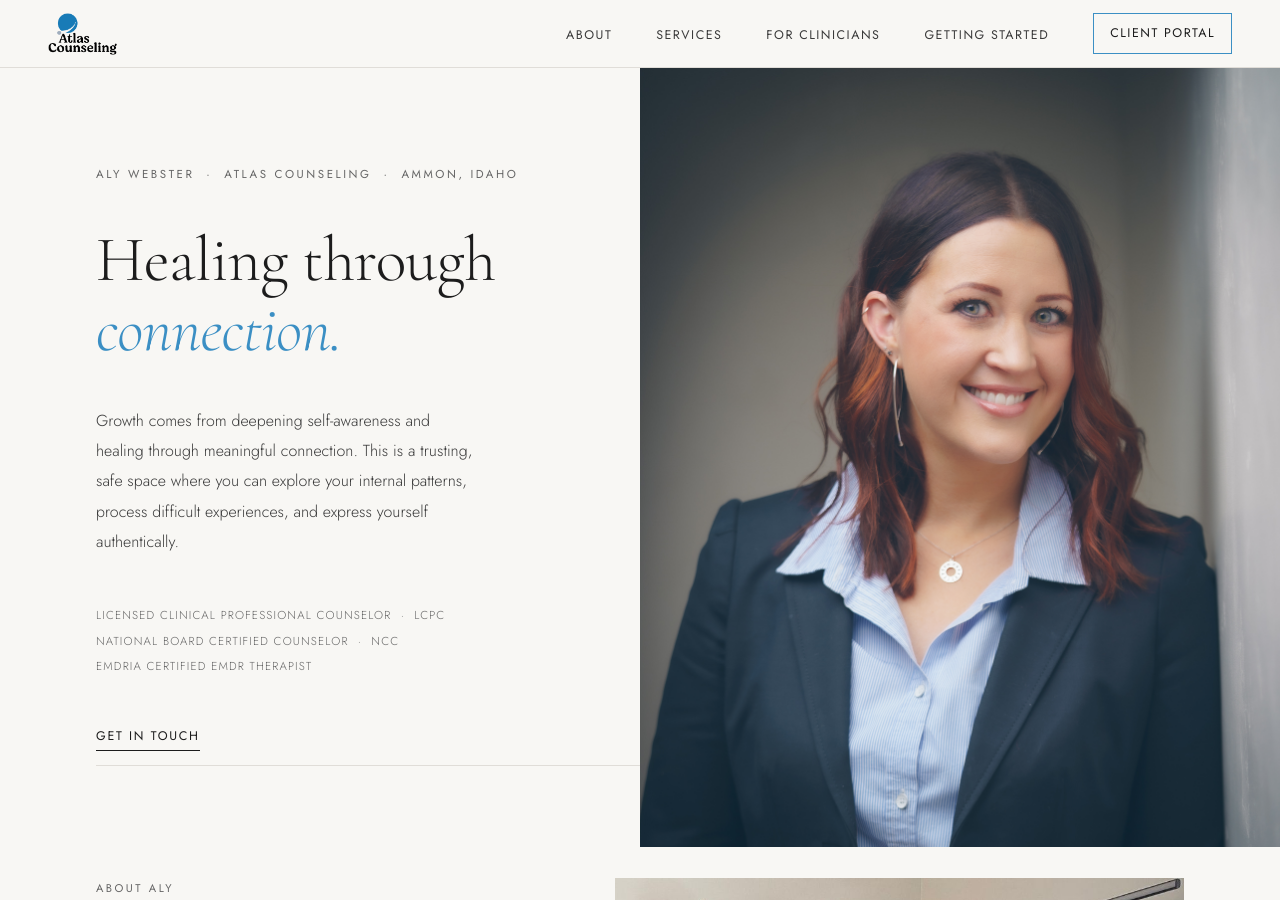
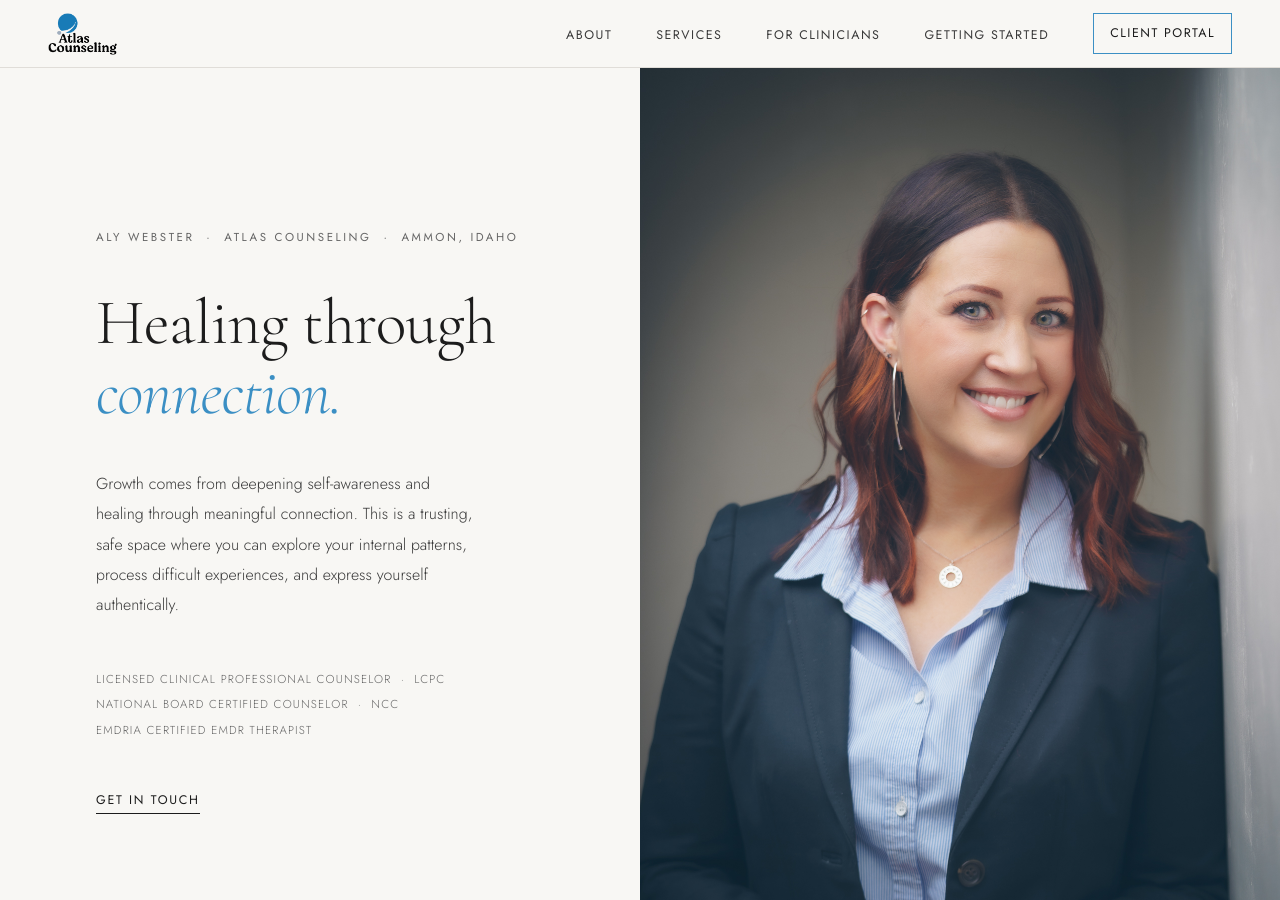
Before and after one commit to alymarie27/atlas-counseling, a Jekyll site: the page built from index.html, in a window 1280 px wide and 900 px high. Built offline with Jekyll 4.4.1, drawn with Linux system fonts in a browser that asks for light colours.

Commit message:
removed max-height on hero (was causing overlap issues)

```diff
--- a/_sass/_style-index.scss
+++ b/_sass/_style-index.scss
@@ -66,7 +66,7 @@
     }
 
     /* HERO */
-    .hero { height: 85vh; min-height: 580px; max-height: 780px; padding-top: 68px; display: grid; grid-template-columns: 1fr 1fr; }
+    .hero {  min-height: 580px; padding-top: 68px; display: grid; grid-template-columns: 1fr 1fr; }
     .hero-left {
       display: flex; flex-direction: column; justify-content: center;
       padding: 6rem 5rem 6rem 6rem;
```
